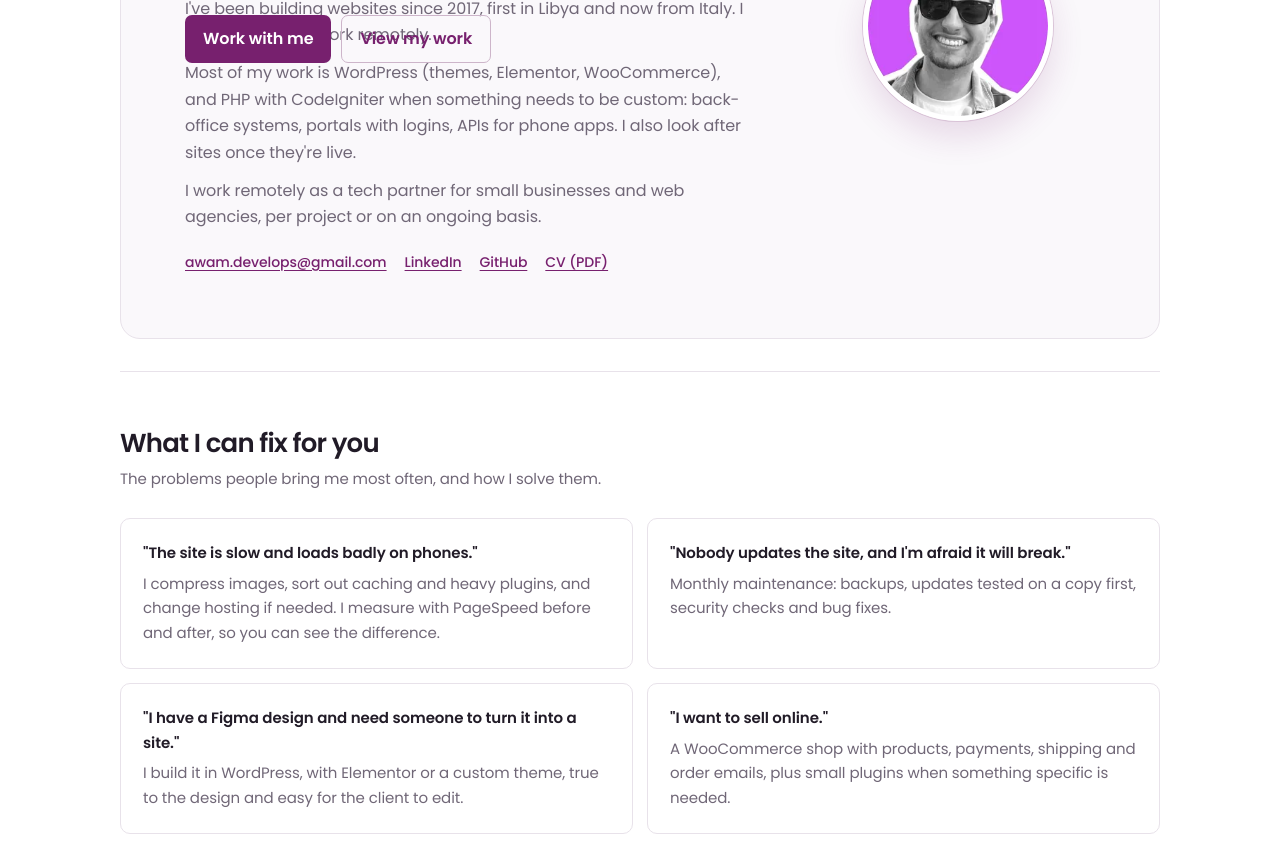
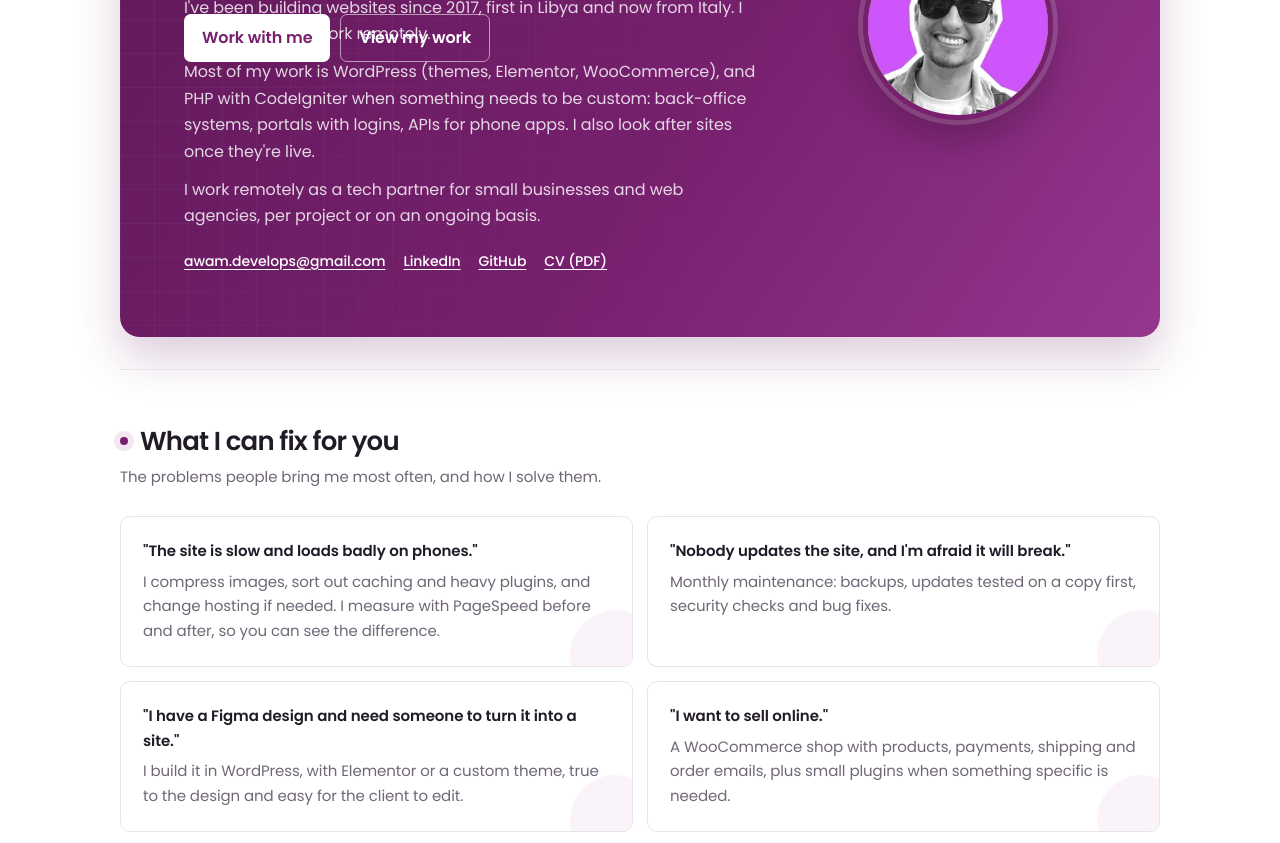
Before and after one commit to awam97/awam97.github.io, a plain HTML site: page en/index.html in a window 1280 px wide. Shown: the part 404-1247 px from the top of the page. Drawn offline with Linux system fonts and the light colour scheme.

Commit message:
Add creative AWAM visual direction

```diff
--- a/en/index.html
+++ b/en/index.html
@@ -216,6 +216,11 @@ section{padding:56px 0;border-top:1px solid var(--line)}section>h2{margin:0 0 8p
 .auto{border:1px solid var(--line);border-radius:12px;background:var(--bg);box-shadow:none}.contact{border:1px solid #e3d5e2;border-radius:12px;background:#fbf7fb;padding:26px}
 @media (max-width:900px){.intro{gap:38px;padding:48px}.probs{grid-template-columns:1fr 1fr}#projects{grid-template-columns:repeat(2,minmax(0,1fr))}}
 @media (max-width:680px){.wrap{width:min(100% - 32px,560px)}.bar{height:62px}.bar nav{gap:8px}.intro{grid-template-columns:1fr;gap:28px;margin:28px 0 16px;padding:34px 24px}.intro>div{grid-column:1;grid-row:2}.intro>picture{grid-column:1;grid-row:1;justify-self:start}.intro img{width:128px;height:128px}.intro h1{font-size:32px}.probs,#projects{grid-template-columns:1fr}section{padding:44px 0}}
+
+/* Creative AWAM brand layer */
+.intro{isolation:isolate;background:linear-gradient(125deg,#5e1857 0%,#77206e 58%,#96368e 100%);border:0;color:#fff;box-shadow:0 20px 45px rgba(94,24,87,.22)}.intro:before{content:"";display:block;position:absolute;inset:0;z-index:-1;opacity:.16;background-image:linear-gradient(rgba(255,255,255,.32) 1px,transparent 1px),linear-gradient(90deg,rgba(255,255,255,.32) 1px,transparent 1px);background-size:34px 34px;mask-image:linear-gradient(120deg,#000,transparent 72%);pointer-events:none}.intro h1{color:#fff}.intro p{color:rgba(255,255,255,.82)}.hero-kicker{color:#f1d9ee}.intro .links a{color:#fff}.intro .links a:hover{color:#f1d9ee}.intro img{border-color:#77206e;box-shadow:0 0 0 5px rgba(255,255,255,.16),0 20px 34px rgba(34,7,30,.28)}.hero-actions a{background:#fff;color:var(--purple);font-weight:600}.hero-actions a:hover{background:#f8edf7;color:var(--purple-dark)}.hero-actions a.secondary{border-color:rgba(255,255,255,.55);color:#fff;background:transparent}.hero-actions a.secondary:hover{background:rgba(255,255,255,.1);color:#fff}
+section{position:relative}section>h2{display:flex;align-items:center;gap:12px}section>h2:before{content:"";display:inline-block;width:8px;height:8px;border-radius:50%;background:var(--purple);box-shadow:0 0 0 6px #f3e8f2}.prob{position:relative;overflow:hidden}.prob:after{content:"";position:absolute;right:-28px;bottom:-34px;width:90px;height:90px;border-radius:50%;background:#fbf3fa;z-index:0}.prob>*{position:relative;z-index:1}.prob .q{font-weight:600}.auto{border-left:4px solid var(--purple)}#projects .project{position:relative}#projects .project:before{content:"";display:block;height:4px;background:linear-gradient(90deg,var(--purple),#c37bbb);opacity:.9}#projects .project .shot{border-radius:0}
+@media (max-width:680px){.intro{border-radius:16px}.intro:before{background-size:25px 25px}}
 </style>
 </head>
 <body>
```
